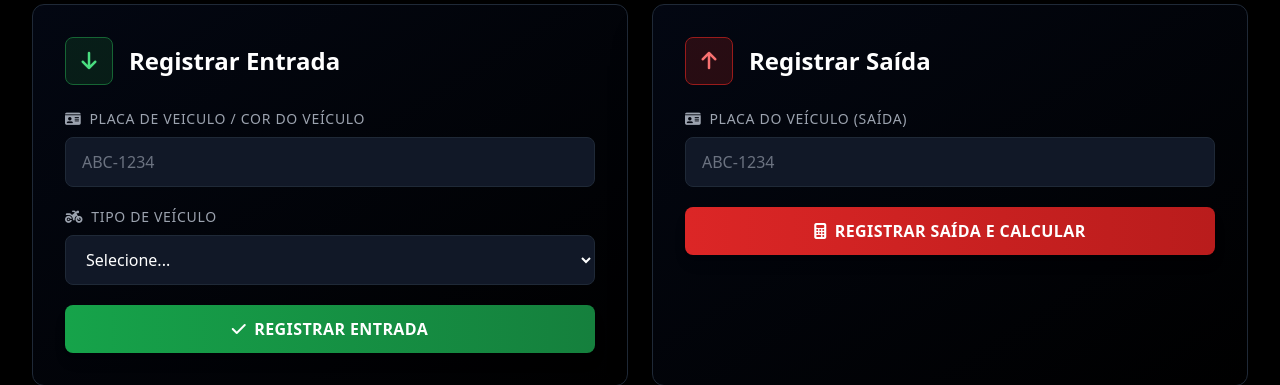
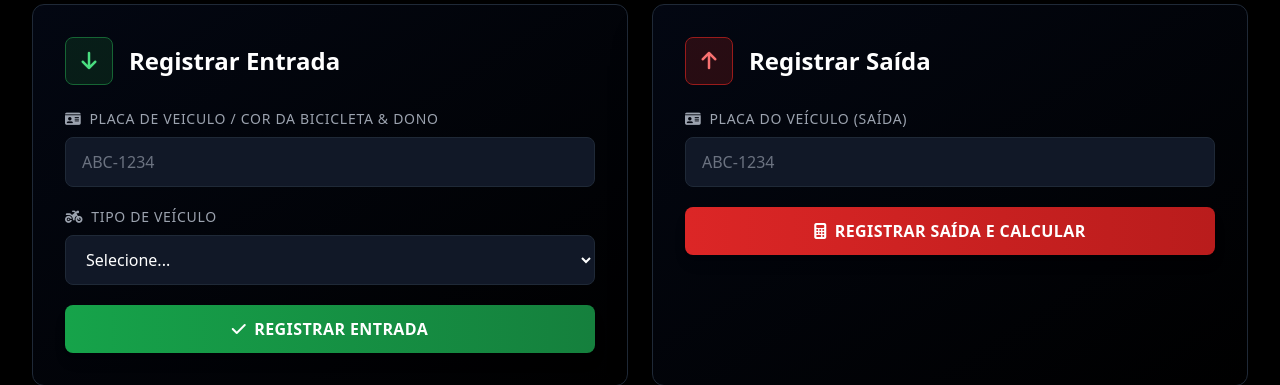
Before and after one commit to joaovcolussi/estacionamento-solid, a PHP site: page / in a window 1280 px wide. Shown: the part 228-613 px from the top of the page. Run offline with PHP 8.4, Linux system fonts and the light colour scheme; data comes from the database, SQL or seed files in the repository; some libraries are stand-ins or nearby versions.

Commit message:
fix : update index

```diff
--- a/public/index.php
+++ b/public/index.php
@@ -108,7 +108,7 @@ try {
                     <input type="hidden" name="action" value="registrar_entrada">
                     <div>
                         <label for="placa" class="block text-sm font-medium text-gray-400 mb-2 uppercase tracking-wider">
-                        <i class="fas fa-id-card mr-2"></i>Placa de Veiculo / Cor do Veículo
+                        <i class="fas fa-id-card mr-2"></i>Placa de Veiculo / Cor da Bicicleta & Dono
                         </label>
                         <input type="text" name="placa" id="placa" placeholder="ABC-1234"
                                class="w-full px-4 py-3 bg-gray-900 border border-gray-800 rounded-lg focus:outline-none focus:ring-2 focus:ring-green-500 focus:border-green-500 text-white placeholder-gray-500 transition-all duration-200"
```
